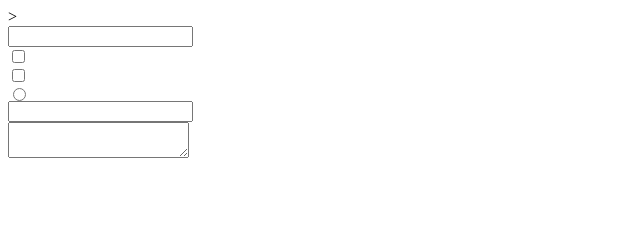
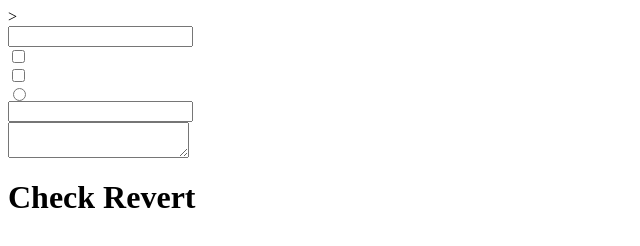
Before and after one commit to ganesh98a/test, a plain HTML site: page index.html in a window 1280 px wide. Shown: the whole page, without its empty margins (0-640 px from the left). Drawn offline with nearby package versions, Linux system fonts and the light colour scheme.

Commit message:
Changes Addded

```diff
--- a/index.html
+++ b/index.html
@@ -13,6 +13,7 @@
 <input type="radio" id="r_yes" name="r_yes"><br/>
 <input type="password" id="passwd" name="passwd"><br/>
 <textarea name="text_area" id="text_area"></textarea>
+<h1>Check Revert</h1>
 </div>
 </div>
 </div>
```
